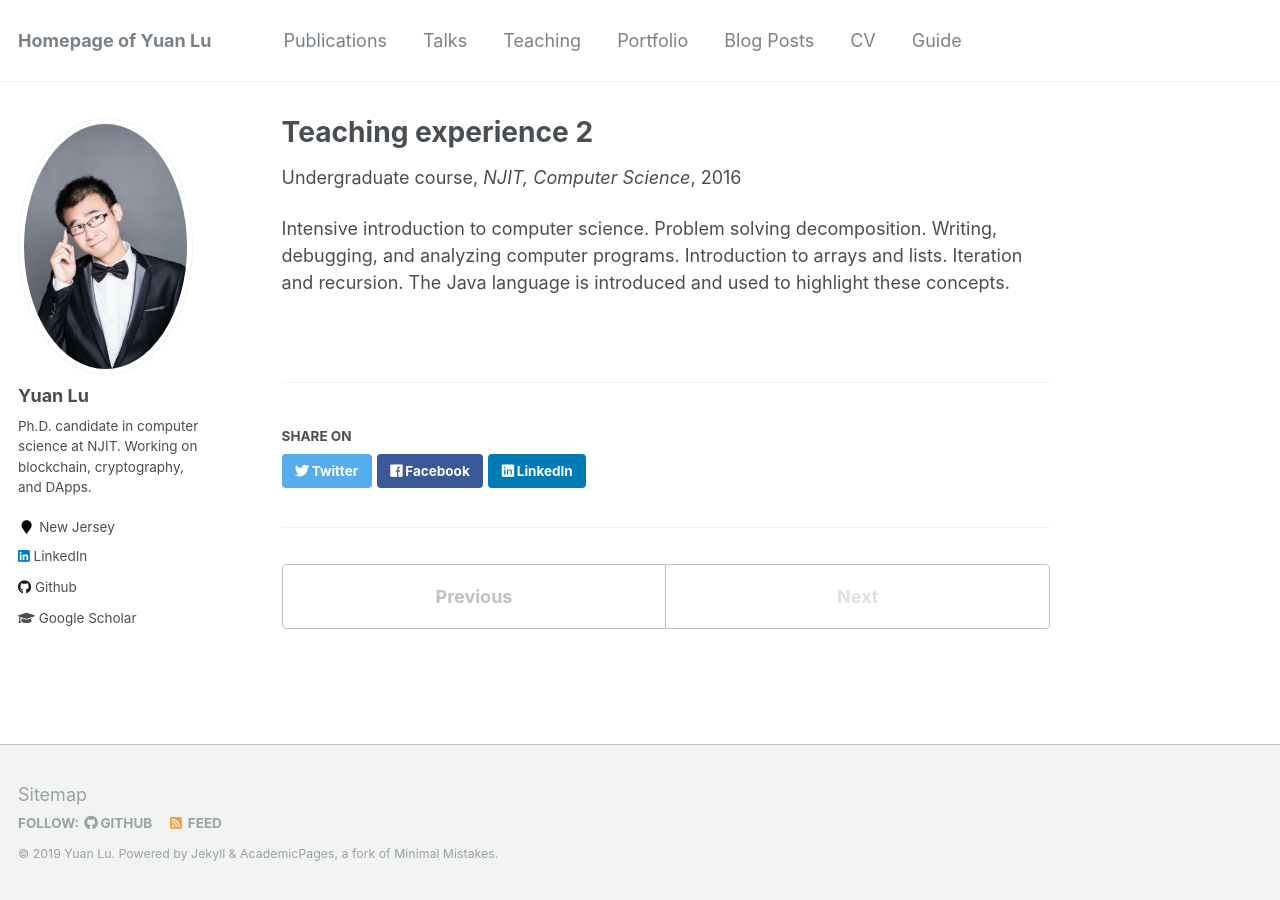
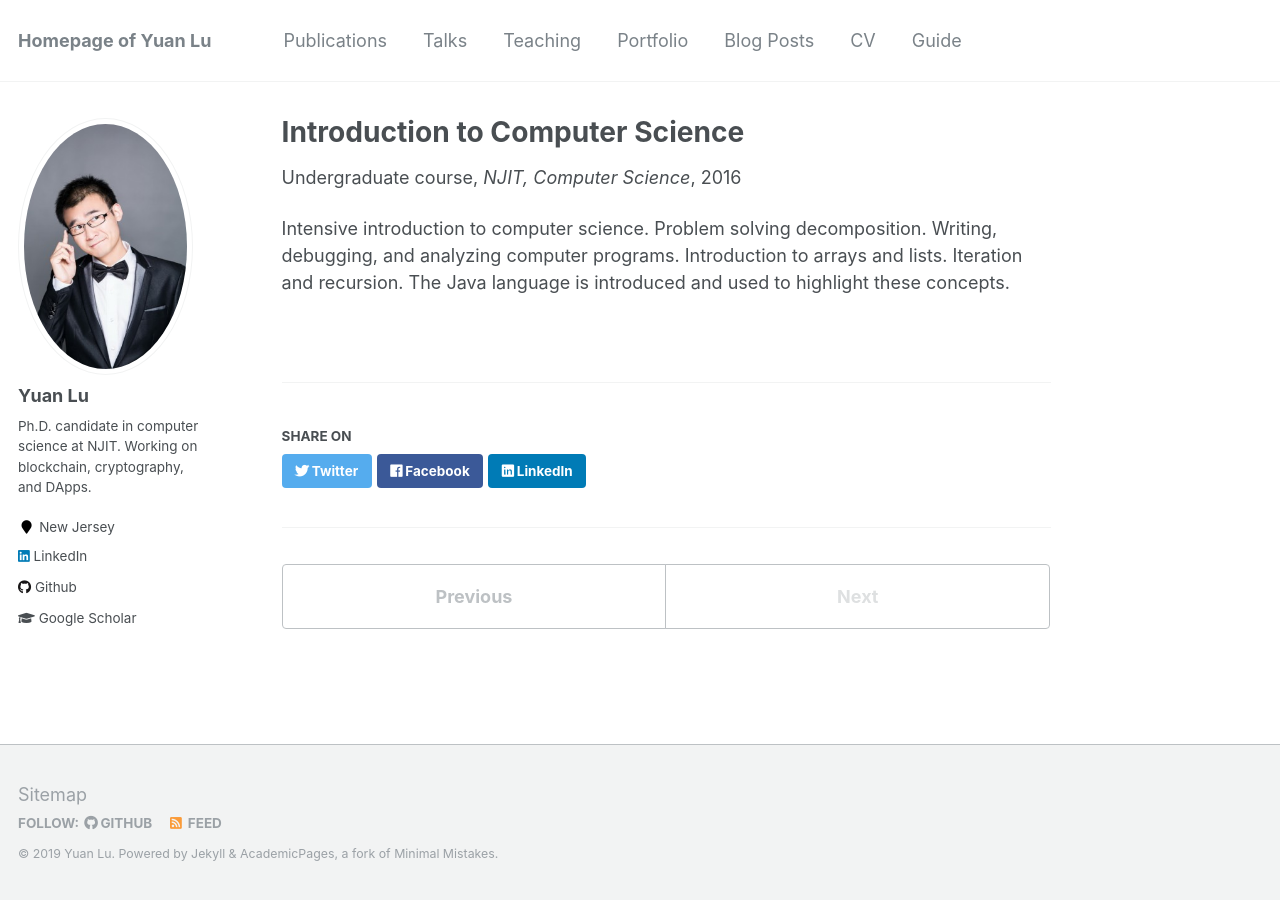
Before and after one commit to yylluu/yylluu.github.io, a Jekyll site: the page built from _teaching/2015-spring-teaching-2.md, in a window 1280 px wide. Built offline with Jekyll 4.4.1, drawn with Linux system fonts in a browser that asks for light colours.

Commit message:
Update 2015-spring-teaching-2.md

```diff
--- a/_teaching/2015-spring-teaching-2.md
+++ b/_teaching/2015-spring-teaching-2.md
@@ -1,5 +1,5 @@
 ---
-title: "Teaching experience 2"
+title: "Introduction to Computer Science"
 collection: teaching
 type: "Undergraduate course"
 permalink: /teaching/2015-spring-teaching-1
```
